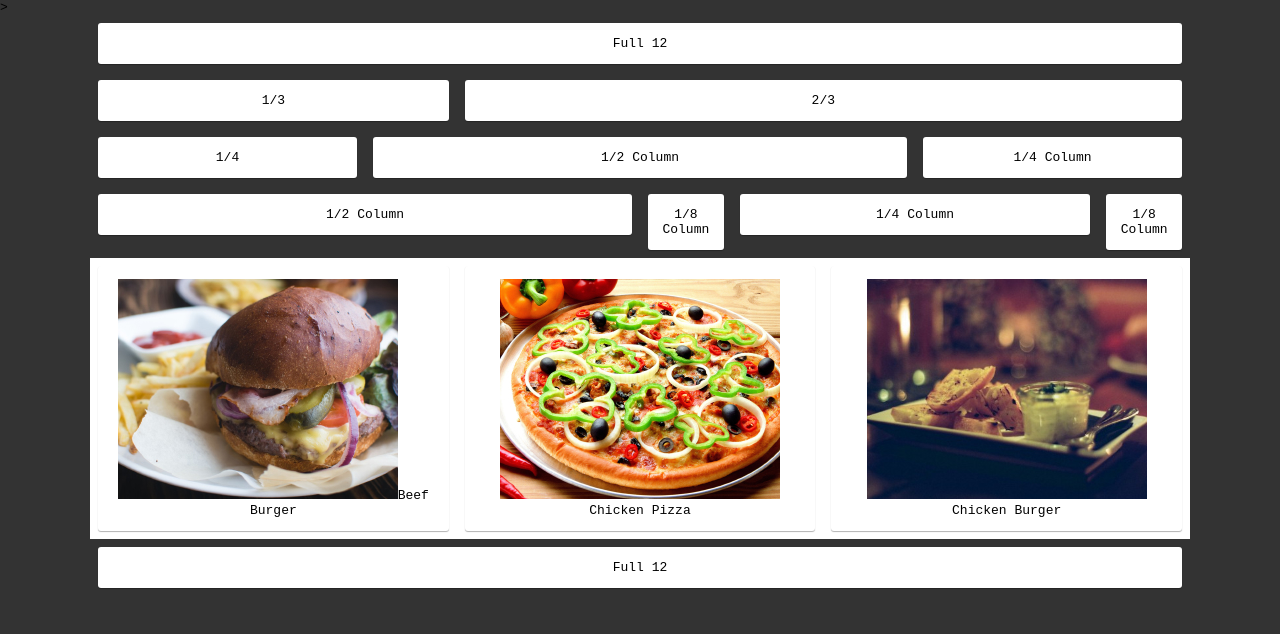
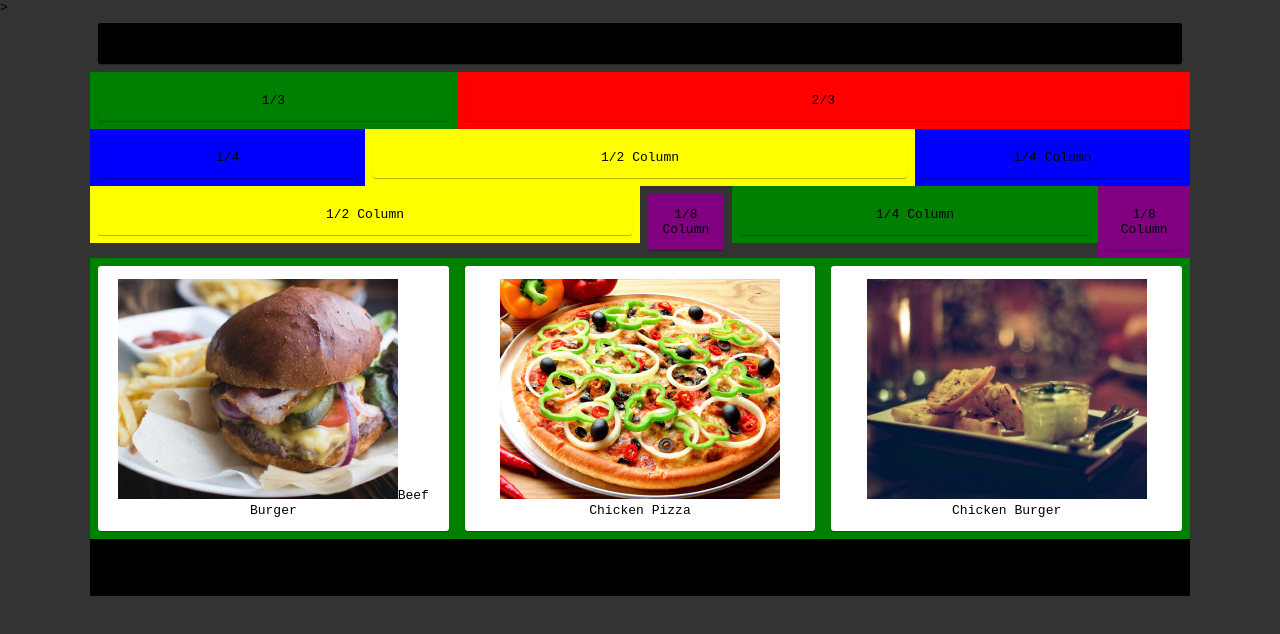
Before and after one commit to saiyanka/gridwork, a plain HTML site: page index.html in a window 1280 px wide. Drawn offline with Linux system fonts and the light colour scheme.

Commit message:
almost done

```diff
--- a/index.html
+++ b/index.html
@@ -15,58 +15,58 @@
   <div class="row">
     <div class="ns-">
 
-      <div class="ns"> Full 12
+      <div class="ns full"> Full 12
       </div>
     </div>
 
-    <div class="ns-4">
+    <div class="ns-4 third">
 
-      <div class="ns"> 1/3
+      <div class="ns third"> 1/3
       </div>
     </div>
 
 
-    <div class="ns-8">
+    <div class="ns-8 twoth ">
 
-      <div class="ns"> 2/3
+      <div class="ns twoth"> 2/3
       </div>
     </div>
-    <div class="ns-3">
+    <div class="ns-3 quarter">
 
-      <div class="ns"> 1/4
+      <div class="ns quarter"> 1/4
       </div>
     </div>
-    <div class="ns-6">
+    <div class="ns-6 half">
 
-      <div class="ns"> 1/2 Column
+      <div class="ns half"> 1/2 Column
       </div>
     </div>
-    <div class="ns-3">
+    <div class="ns-3 quarter">
 
-      <div class="ns"> 1/4 Column
+      <div class="ns quarter"> 1/4 Column
       </div>
     </div>
 
-    <div class="ns-6">
+    <div class="ns-6 half">
 
-      <div class="ns"> 1/2 Column
+      <div class="ns half"> 1/2 Column
       </div>
     </div>
 
-    <div class="ns-1">
+    <div class="ns-1 eigth">
 
-      <div class="ns"> 1/8 Column
+      <div class="ns eighth"> 1/8 Column
       </div>
     </div>
 
-    <div class="ns-4">
+    <div class="ns-4 third">
 
-      <div class="ns"> 1/4 Column
+      <div class="ns third"> 1/4 Column
       </div>
     </div>
-    <div class="ns-1">
+    <div class="ns-1 eighth">
 
-      <div class="ns"> 1/8 Column
+      <div class="ns eighth"> 1/8 Column
       </div>
     </div>
 
@@ -91,9 +91,9 @@
 
     </div>
 
-    <div class="ns-">
+    <div class="ns-12 full">
 
-      <div class="ns"> Full 12
+      <div class="ns full"> Full 12
       </div>
     </div>
 
--- a/style.css
+++ b/style.css
@@ -65,6 +65,34 @@ body{
 
 
 .nice{
-  background-color: white
+  background-color: white;
 
 }
+.full{
+  background-color: black;
+}
+.half{
+  background-color: yellow;
+}
+.third{
+  background-color: green;
+}
+.twoth{
+background-color: red;
+}
+.quarter{
+  background-color: blue;
+}
+.eighth{
+  background-color: purple;
+}
+.ns-12{
+  background-color: black;
+}
+.ns-6{
+  background-color: yellow;
+}
+
+.ns-4{
+  background-color: green;
+}
```
